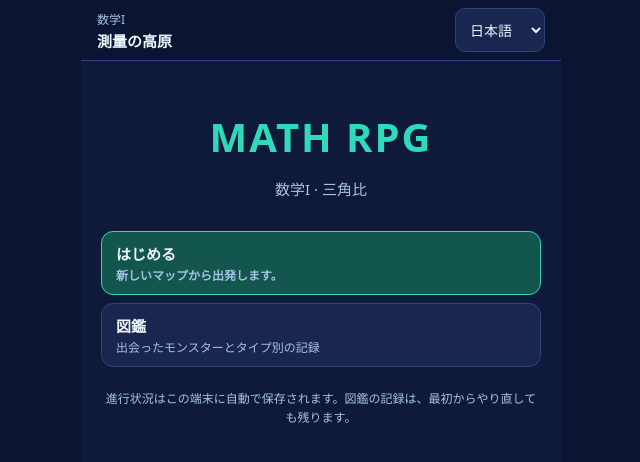
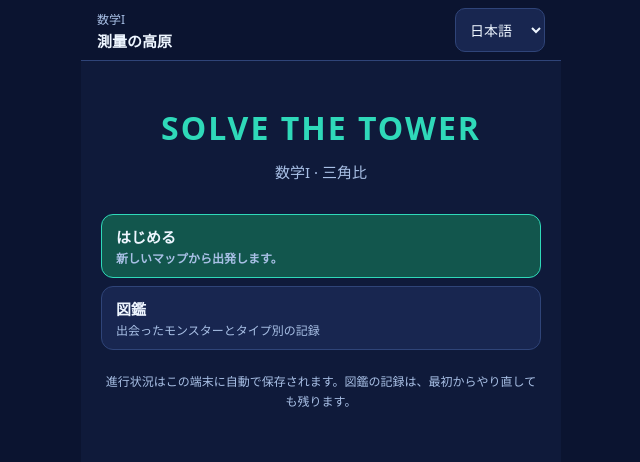
Before and after one commit to JungWanSEO/math-rpg, a plain HTML site: page index.html in a window 1280 px wide. Shown: the whole page, without its empty margins (319-959 px from the left). Drawn offline with Linux system fonts and the light colour scheme.

Commit message:
게임 이름을 Solve the Tower 로 변경
- 처음 화면, 브라우저 탭 제목, README 를 새 이름으로 변경
- README 소개를 로그라이크 설명으로 수정
- 저장 기록의 이름은 그대로 둠 (바꾸면 기존 기록이 사라짐)

Co-Authored-By: Claude Fable 5.2 <noreply@anthropic.com>
Claude-Session: https://claude.ai/code/session_01PTrVing8Km8qRtTgc4oGUb

```diff
--- a/css/style.css
+++ b/css/style.css
@@ -333,7 +333,7 @@ button:disabled { opacity: 0.45; cursor: not-allowed; transform: none; }
 
 /* title screen */
 .title { display: flex; flex-direction: column; gap: 14px; padding: 48px 20px 24px; }
-.title h1 { margin: 0; font-size: 40px; letter-spacing: 2px; color: var(--teal); text-align: center; }
+.title h1 { margin: 0; font-size: 32px; line-height: 1.2; letter-spacing: 2px; color: var(--teal); text-align: center; }
 .title > p { margin: 0; text-align: center; font-size: 15px; color: var(--muted); }
 .title .options { margin-top: 18px; }
 .title .options button { min-height: 64px; }
--- a/index.html
+++ b/index.html
@@ -4,7 +4,7 @@
 <meta charset="utf-8">
 <meta name="viewport" content="width=device-width, initial-scale=1, user-scalable=no">
 <meta name="theme-color" content="#0f1a3a">
-<title>Math RPG</title>
+<title>Solve the Tower</title>
 <link rel="stylesheet" href="./css/style.css">
 </head>
 <body>
@@ -34,7 +34,7 @@
   <!-- 처음 화면 -->
   <section class="screen" id="screenTitle">
     <div class="title">
-      <h1>MATH RPG</h1>
+      <h1>SOLVE THE TOWER</h1>
       <p id="titleUnit"></p>
       <div class="options">
         <button type="button" id="titleContinue" hidden><b></b><small></small></button>
--- a/js/config.js
+++ b/js/config.js
@@ -67,5 +67,6 @@ export const CONFIG = {
 
   codexStreak: 3,    // 한 유형을 몇 번 연속으로 맞히면 "정복"인지
 
+  // 저장 기록의 이름. 바꾸면 기존 플레이어의 기록이 사라지므로 예전 이름을 그대로 둡니다.
   saveKey: 'mathrpg_save_v1',
 };
```
Also changed, not shown: README.md.
